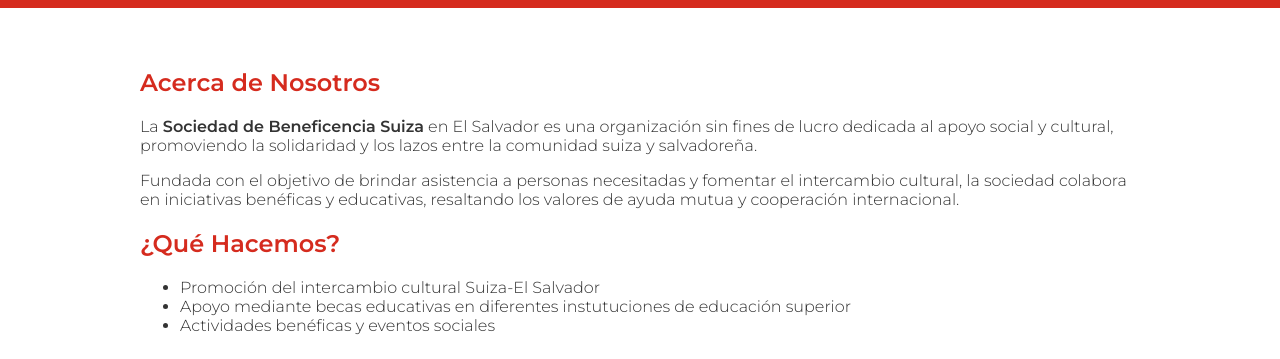
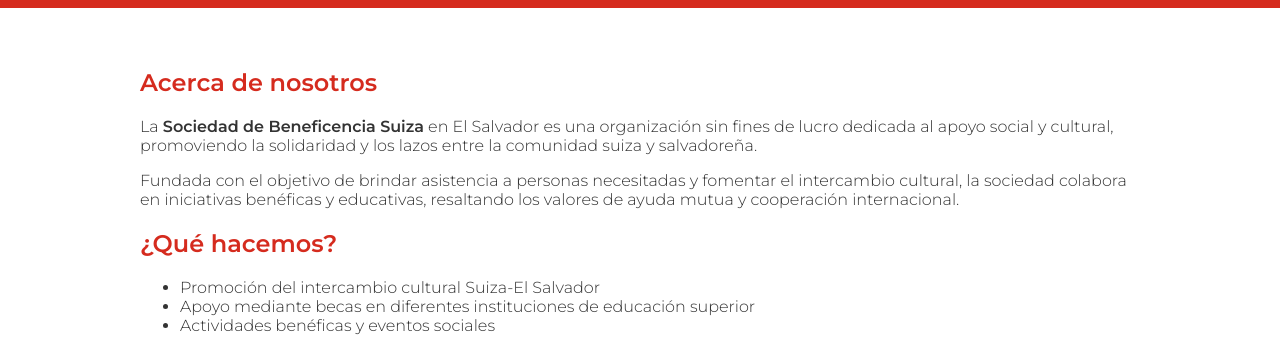
Before and after one commit to SBSsv/SBSsv.github.io, a plain HTML site: page index.html in a window 1280 px wide. Shown: the part 280-639 px from the top of the page. Drawn offline with Linux system fonts and the light colour scheme.

Commit message:
Update index.html

```diff
--- a/index.html
+++ b/index.html
@@ -86,17 +86,17 @@
 
   <section class="main">
     <div id="content-es" class="lang-content active">
-      <h2>Acerca de Nosotros</h2>
+      <h2>Acerca de nosotros</h2>
       <p>
         La <strong>Sociedad de Beneficencia Suiza</strong> en El Salvador es una organización sin fines de lucro dedicada al apoyo social y cultural, promoviendo la solidaridad y los lazos entre la comunidad suiza y salvadoreña.
       </p>
       <p>
         Fundada con el objetivo de brindar asistencia a personas necesitadas y fomentar el intercambio cultural, la sociedad colabora en iniciativas benéficas y educativas, resaltando los valores de ayuda mutua y cooperación internacional.
       </p>
-      <h2>¿Qué Hacemos?</h2>
+      <h2>¿Qué hacemos?</h2>
       <ul>
         <li>Promoción del intercambio cultural Suiza-El Salvador</li>
-		<li>Apoyo mediante becas educativas en diferentes instutuciones de educación superior</li>
+		<li>Apoyo mediante becas en diferentes instituciones de educación superior</li>
         <li>Actividades benéficas y eventos sociales</li>
       </ul>
       <h2>Contacto</h2>
```
